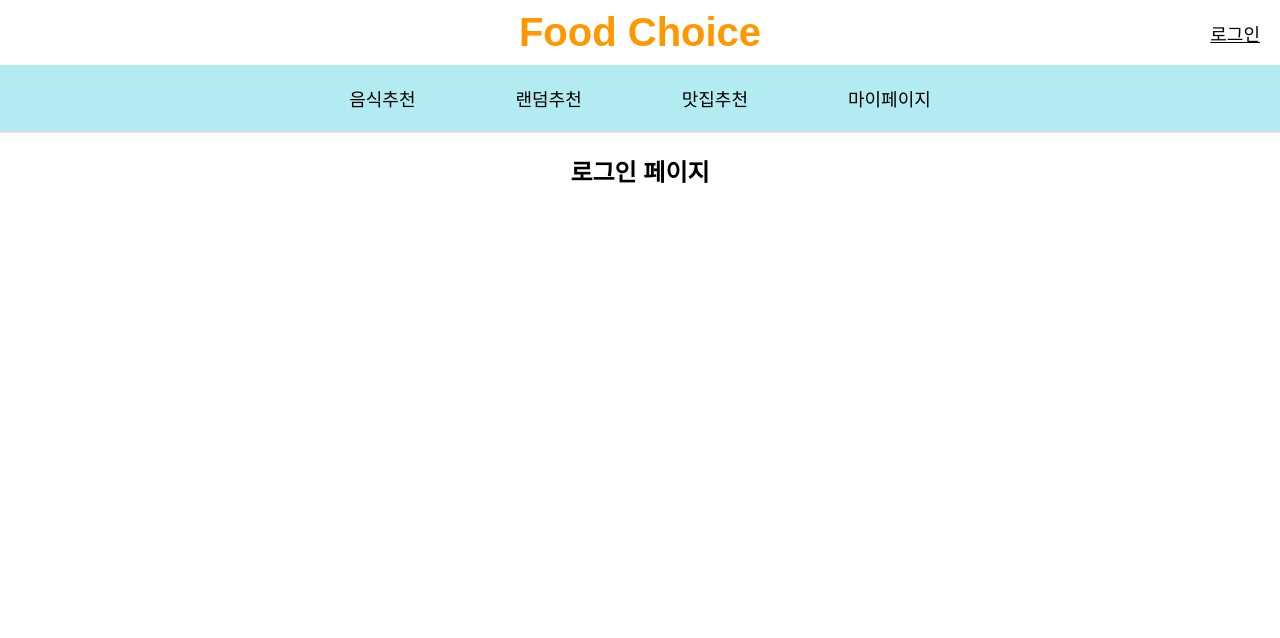
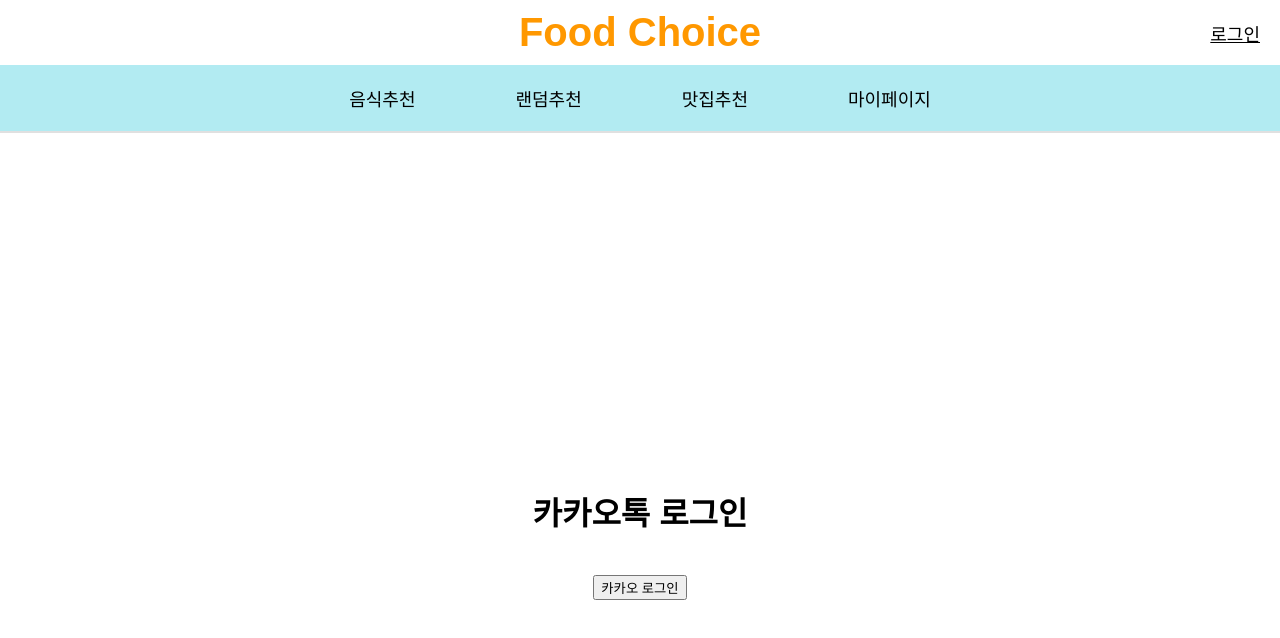
Before and after one commit to Jeon-Gun-Hee/foodrecommand_front, a Vue app: page /login in a window 1280 px wide. Shown: the top 638 px of the page. Built offline with nearby package versions, Linux system fonts and the light colour scheme.

Commit message:
로그인기능 백지화

```diff
--- a/package.json
+++ b/package.json
@@ -8,6 +8,7 @@
     "lint": "vue-cli-service lint"
   },
   "dependencies": {
+    "axios": "^1.7.7",
     "core-js": "^3.8.3",
     "vue": "^3.2.13",
     "vue-router": "^4.0.13"
--- a/src/components/LoginPage.vue
+++ b/src/components/LoginPage.vue
@@ -1,11 +1,91 @@
 <template>
-    <div>
-      <h2>로그인 페이지</h2>
+  <div class="login-page">
+    <h1>카카오톡 로그인</h1>
+
+    <!-- 로그인 상태에 따라 버튼과 메시지를 변경 -->
+    <div v-if="!isLoggedIn">
+      <button id="kakao-login-btn" @click="kakaoLogin">카카오 로그인</button>
     </div>
-  </template>
 
-  <script>
-  export default {
-    name: 'LoginPage',
-  };
-  </script>
+    <div v-else>
+      <p>환영합니다, {{ user.nickname }}님!</p>
+      <button @click="logout">로그아웃</button>
+    </div>
+  </div>
+</template>
+
+<script>
+import axios from 'axios';
+
+export default {
+  data() {
+    return {
+      isLoggedIn: false, // 로그인 상태
+      user: null, // 로그인된 사용자 정보
+    };
+  },
+  mounted() {
+    this.loadKakaoSDK(); // 카카오 SDK 로드
+  },
+  methods: {
+    loadKakaoSDK() {
+      if (!window.Kakao) {
+        const script = document.createElement('script');
+        script.src = 'https://developers.kakao.com/sdk/js/kakao.js';
+        script.onload = () => {
+          window.Kakao.init('eb9ca0d8ebadeebe7b5674e70ceb4116'); // 카카오 JavaScript 키 입력
+        };
+        document.head.appendChild(script);
+      }
+    },
+    kakaoLogin() {
+      window.Kakao.Auth.login({
+        success: (authObj) => {
+          // 카카오 로그인 성공 시, 백엔드로 access_token 전송
+          this.handleLogin(authObj.access_token);
+        },
+        fail: (err) => {
+          console.error('카카오 로그인 실패', err);
+        },
+      });
+    },
+    async handleLogin(accessToken) {
+      try {
+        const response = await axios.post('http://localhost:5000/api/kakao-login', {
+          accessToken,
+        });
+
+        if (response.data.isNewUser) {
+          // 신규 사용자일 경우 회원가입 페이지로 이동
+          this.$router.push({ name: 'SignUpPage', params: { user: response.data.user } });
+        } else {
+          // 기존 사용자일 경우 로그인 처리
+          this.user = response.data.user;
+          this.isLoggedIn = true;
+        }
+      } catch (error) {
+        console.error('로그인 처리 중 오류:', error);
+      }
+    },
+    logout() {
+      this.isLoggedIn = false;
+      this.user = null;
+      window.Kakao.Auth.logout();
+    },
+  },
+};
+</script>
+
+<style scoped>
+.login-page {
+  display: flex;
+  flex-direction: column;
+  align-items: center;
+  justify-content: center;
+  height: 100vh;
+}
+
+button {
+  margin-top: 20px;
+}
+</style>
--- a/src/components/RestaurantPage.vue
+++ b/src/components/RestaurantPage.vue
@@ -6,7 +6,7 @@
     </div>
 
     <!-- 음식 종류 선택 -->
-    <h2>음식 종류 선택</h2>
+    <h2>맛집 종류 선택</h2>
     <div class="food-categories">
       <!-- 한식 -->
       <div class="food-category">
--- a/src/router/index.js
+++ b/src/router/index.js
@@ -27,6 +27,7 @@
     name: 'LoginPage',
     component: () => import('@/components/LoginPage.vue'),
   },
+
 ];
 
 const router = createRouter({
```
Also changed, not shown: 1 other file (tests, documents, lock files or other folders).
